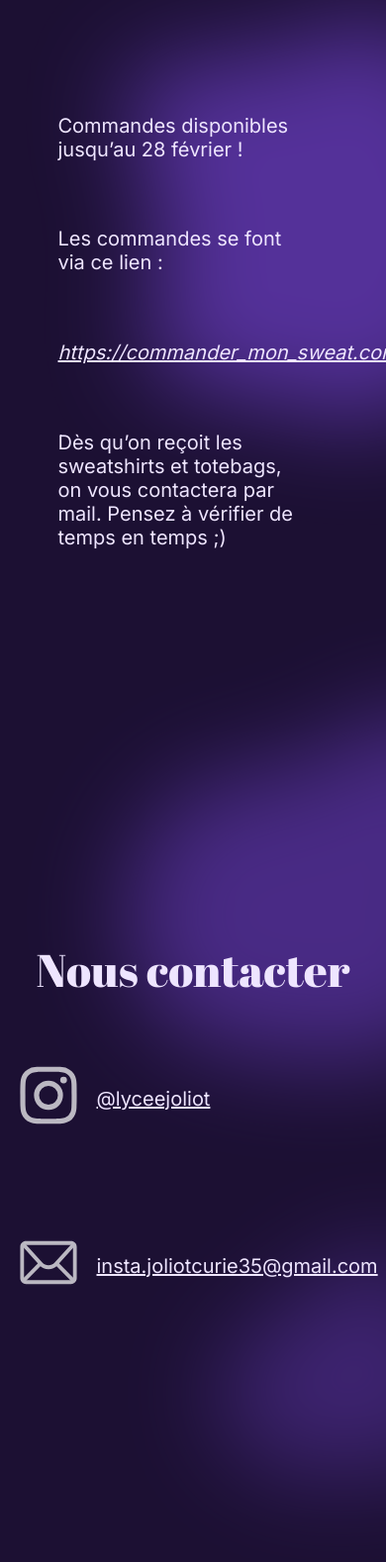
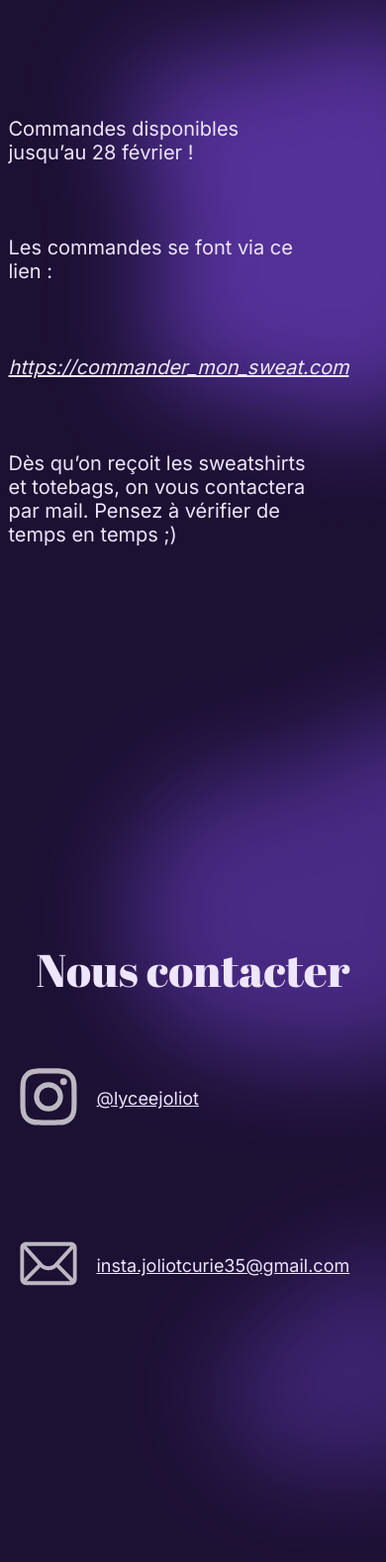
Before and after one commit to Jules-10/Vente_sweats_lycee, a plain HTML site: page index.html in a window 390 px wide. Shown: the part 4702-6280 px from the top of the page at 99% size. Drawn offline with Linux system fonts and the light colour scheme.

Commit message:
small mobile version adjustements

```diff
--- a/style.css
+++ b/style.css
@@ -492,3 +492,17 @@ footer{
         opacity: .5;
     }
 }
+
+@media screen and (max-width: 460px){
+    #totebags .right{
+        height: 35vh;
+    }
+
+    #command .flexcontainer{
+        margin-left: -50px;
+    }
+
+    #contact *:not(h1) {
+        font-size: 18px;
+    }
+}
```
